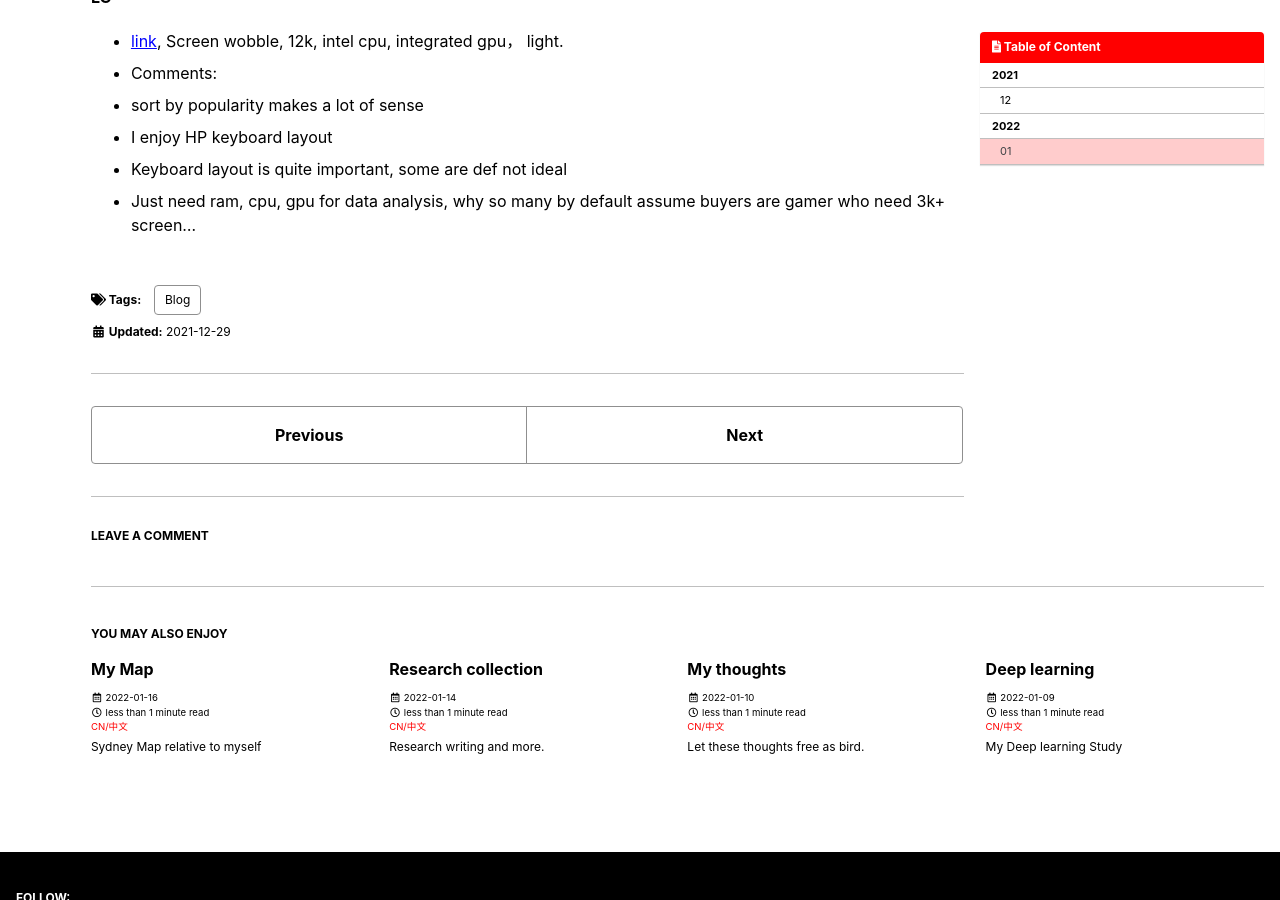
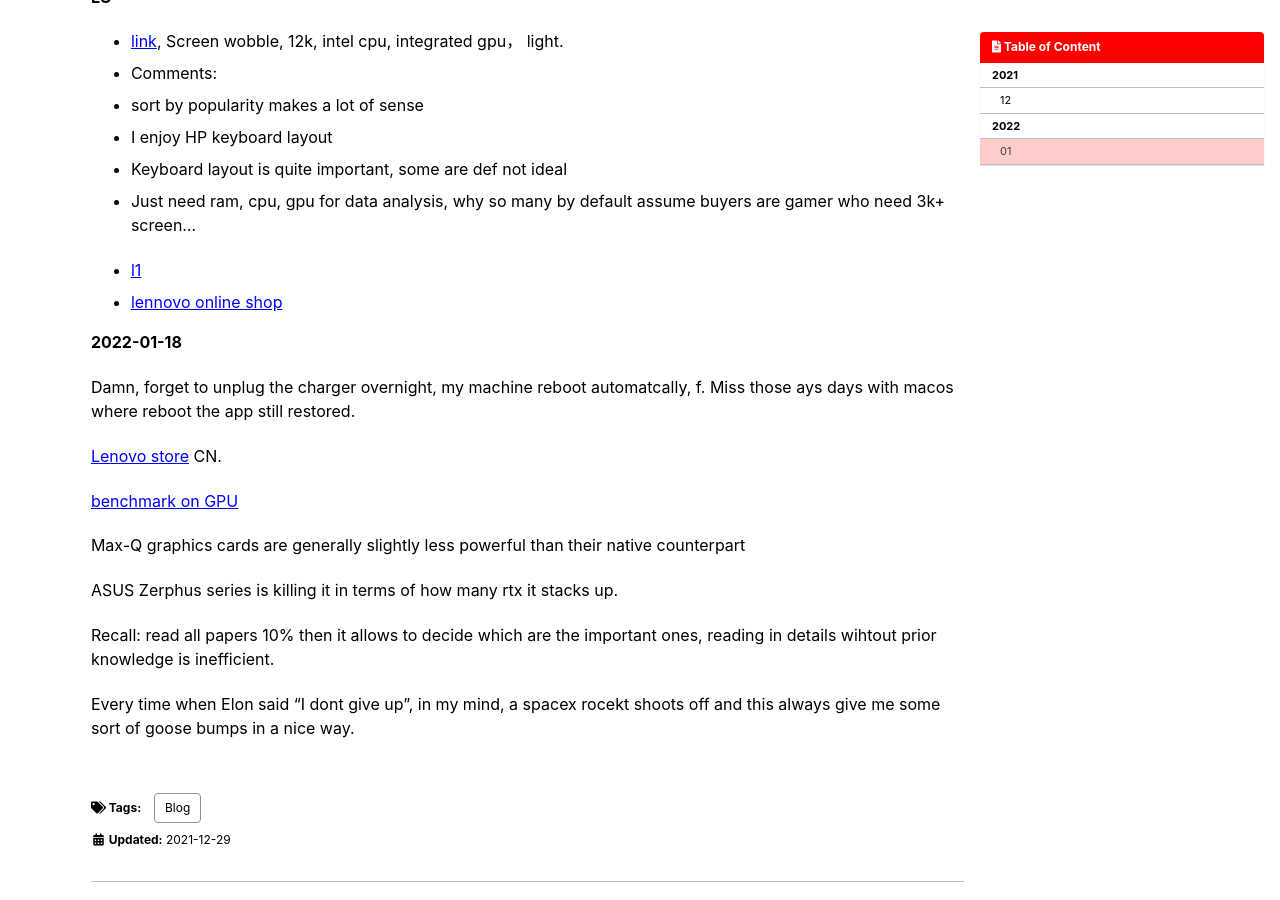
Before and after one commit to postsent/postsent.github.io, a Jekyll site: the page built from _posts/computing/jeykll/2021-12-29-logs.md, in a window 1280 px wide and 900 px high, scrolled down 12002 px. Built offline with Jekyll 4.4.1, drawn with Linux system fonts in a browser that asks for light colours; cached includes are drawn as plain includes; emoji names are drawn with the system emoji font; comment, search, counter and statistics services are not loaded.

Commit message:
updates: log

```diff
--- a/_posts/computing/jeykll/2021-12-29-logs.md
+++ b/_posts/computing/jeykll/2021-12-29-logs.md
@@ -425,3 +425,24 @@ Comments:
 - I enjoy HP keyboard layout
 - Keyboard layout is quite important, some are def not ideal
 - Just need ram, cpu, gpu for data analysis, why so many by default assume buyers are gamer who need 3k+ screen...
+
+
+- [l1](https://www.thinkpad.com/device/ThinkBook-16P-2021)
+- [lennovo online shop](https://thinkpad.lenovo.com.cn/)
+
+**2022-01-18**
+
+Damn, forget to unplug the charger overnight, my machine reboot automatcally, f.
+Miss those ays days with macos where reboot the app still restored.
+
+[Lenovo store](https://www.thinkpad.com/thinkstores) CN.
+
+[benchmark on GPU](https://benchmarks.ul.com/compare/best-gpus)
+
+Max-Q graphics cards are generally slightly less powerful than their native counterpart
+
+ASUS Zerphus series is killing it in terms of how many rtx it stacks up.
+
+Recall: read all papers 10% then it allows to decide which are the important ones, reading in details wihtout prior knowledge is inefficient.
+
+Every time when Elon said "I dont give up", in my mind, a spacex rocekt shoots off and this always give me some sort of goose bumps in a nice way.
```
